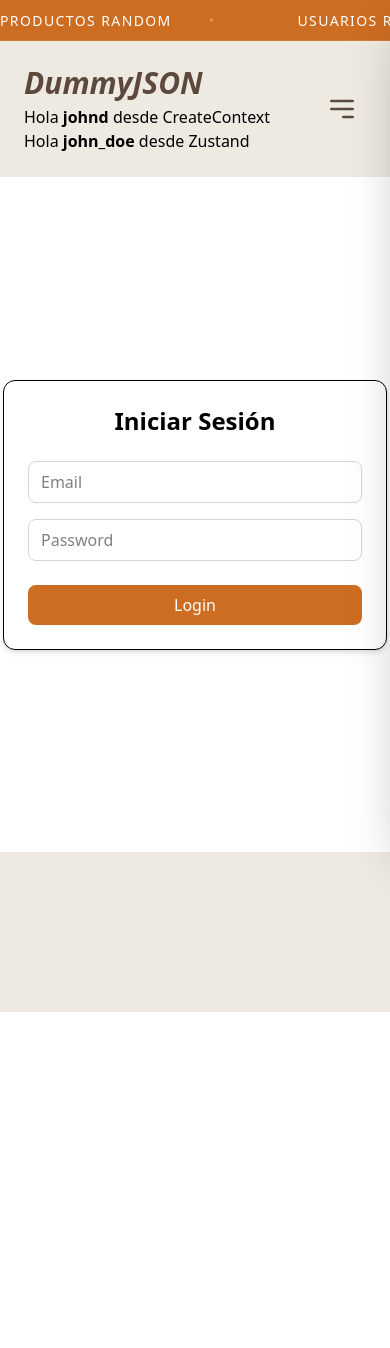
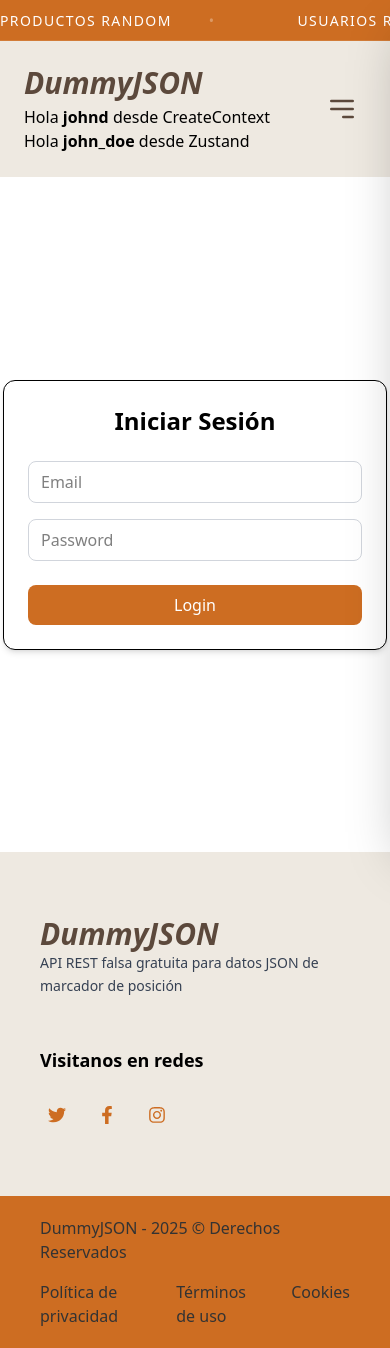
Before and after one commit to AAriela-Rivalta/Curso-react-GoodAps, a React (Vite) app: page / in a window 390 px wide. Before the commit the page ends 1012 px from the top, so only its background shows below. Built offline with nearby package versions, Linux system fonts and the light colour scheme.

Commit message:
Algunas correcciones de estilos

```diff
--- a/package.json
+++ b/package.json
@@ -17,6 +17,7 @@
     "react": "^19.2.0",
     "react-dom": "^19.2.0",
     "react-hook-form": "^7.68.0",
+    "react-icons": "^5.5.0",
     "react-router-dom": "^7.10.1",
     "sonner": "^2.0.7",
     "swiper": "^12.0.3",
--- a/src/components/layouts/Layouts.tsx
+++ b/src/components/layouts/Layouts.tsx
@@ -11,6 +11,8 @@
 import { MobileMenu } from '../ui/MobileMenu';
 
 import { TopTicker } from '../ui/TopTicker';
+
+import { FaTwitter, FaFacebookF, FaInstagram } from "react-icons/fa";
 
 export function Layouts() {
   const [isMenuOpen, setIsMenuOpen] = useState(false); // Estado para el menú
@@ -26,16 +28,16 @@
     navigate("/", { replace: true });
   }
 
-  if (!userWithContext) return null;
+  if (!userWithContext) return null; //Si por alguna razon context esta vacio, la app no mostrara nada
 
   return (
     <>
       <Toaster position="top-right" richColors />
 
-      {/* Nuevo Ticker arriba de todo */}
+      {/*Ticker arriba de todo */}
       <TopTicker />
 
-      {/* EL MENÚ DESLIZABLE */}
+      {/*MENÚ DESLIZABLE */}
       <MobileMenu
         isOpen={isMenuOpen}
         onClose={() => setIsMenuOpen(false)}
@@ -75,7 +77,52 @@
         <Outlet />
       </main>
 
-      <footer className='p-20 bg-[#eee9e1]'></footer>
+      <footer className=' bg-[#eee9e1] '>
+        <div className="max-w-7xl mx-auto px-10 py-16 grid grid-cols-1 md:grid-cols-2 gap-12">
+
+                    {/* Columna 1: Logo y Eslogan */}
+                    <div className="space-y-6">
+                        <Link to="/" className='text-3xl text-[#5c493c] font-bold italic'>DummyJSON</Link>
+                        <p className="text-gray-700 text-sm leading-relaxed">
+                            API REST falsa gratuita para datos JSON de marcador de posición
+                        </p>
+                    </div>
+
+                    <div className="grid grid-cols-1 sm:grid-cols-3 gap-8">
+
+
+
+
+                    {/* Columna 2: Redes Sociales */}
+                    <div>
+                        <h3 className="font-bold text-lg mb-6 ">Visitanos en redes</h3>
+                        <div className="flex gap-4 text-[#cd6d22]  ">
+                            <a href="#" className="p-2 rounded-full hover:bg-[#cd6d22] transition-colors hover:text-white">
+                                <FaTwitter size={18} />
+                            </a>
+                            <a href="#" className="p-2 rounded-full hover:bg-[#cd6d22] transition-colors hover:text-white">
+                                <FaFacebookF size={18} />
+                            </a>
+                            <a href="#" className="p-2 rounded-full hover:bg-[#cd6d22] transition-colors hover:text-white">
+                                <FaInstagram size={18} />
+                            </a>
+                        </div>
+                    </div>
+                    </div>
+                </div>
+
+                {/* Barra Inferior*/}
+                <div className="bg-[#cd6d22]">
+                    <div className="max-w-7xl mx-auto px-10 py-5 flex flex-col md:flex-row justify-between items-center text-[#333333]  gap-4">
+                        <p>DummyJSON - 2025 © Derechos Reservados</p>
+                        <div className="flex gap-10">
+                            <Link to="/" className="hover:underline">Política de privacidad</Link>
+                            <Link to="/" className="hover:underline">Términos de uso</Link>
+                            <Link to="/" className="hover:underline">Cookies</Link>
+                        </div>
+                    </div>
+                </div>
+      </footer>
     </>
   )
 }
--- a/src/components/ui/Cards.tsx
+++ b/src/components/ui/Cards.tsx
@@ -69,14 +69,15 @@
 
 //Renderizado enfocado en mostrar la información
   return (
-    <div className='flex flex-col items-center w-72 h-96 text-center border rounded-4xl p-5 relative bg-[#eee9e1]
+    <>
+    <div className='flex flex-col items-center w-72 h-100 text-center border rounded-4xl p-5 relative bg-[#eee9e1]
     hover:shadow-2xl transition-all duration-300'>
 
       {/* Imagen del producto */}
       <img
         src={src}
         alt={title}
-        className='w-44 h-44 object-contain'
+        className='w-45 h-45 object-contain'
       />
 
       {/* Título */}
@@ -128,9 +129,9 @@
           >
             Editar
           </button>
+      </div>
 
-
-      </div>
     </div>
+    </>
   );
 }
--- a/src/components/ui/EditForm.tsx
+++ b/src/components/ui/EditForm.tsx
@@ -44,8 +44,11 @@
     }, [initialData, reset]);
 
     function onSubmit(body: ProductFormData) {
+        const productToUpdate = {
+            id, body
+        };
     mutate(
-      { id, body }, //Le envia al hook el ID del producto y los nuevos datos (body)
+      { id, body: productToUpdate as any }, //Le envia al hook el ID del producto y los nuevos datos (body)
       {
         onSuccess: () => { //si el servidor responde que todo salio bien:
           toast.success('Producto actualizado') //muestra un mensaje de exito
--- a/src/components/ui/TopTicker.tsx
+++ b/src/components/ui/TopTicker.tsx
@@ -31,7 +31,7 @@
         {/* Repetimos los mensajes varias veces para que no haya huecos en el loop */}
         {[...messages, ...messages].map((text, index) => (
           <SwiperSlide key={index} style={{ width: 'auto' }}>
-            <span className="text-sm font-medium uppercase tracking-widest whitespace-nowrap">
+            <span className="text-sm font-medium tracking-widest whitespace-nowrap">
               {text} <span className="mx-8 opacity-30">•</span>
             </span>
           </SwiperSlide>
--- a/src/hooks/useDetailsProducts.ts
+++ b/src/hooks/useDetailsProducts.ts
@@ -5,6 +5,6 @@
   return useQuery({
     queryKey: ["product-details", id],
     queryFn: () => getDetailsProducts(id),
-    enabled: !!id, // 👈 evita correr el hook si no hay id
+    enabled: !!id, //evita correr el hook si no hay id
   });
 }
--- a/src/lib/api.ts
+++ b/src/lib/api.ts
@@ -9,6 +9,7 @@
 });
 
 // INTERCEPTOR DE REQUEST
+//antes de que salga cualquier peticion, revisa si hay un "token"
 api.interceptors.request.use(
   (config) => {
     const token = localStorage.getItem("token");
@@ -34,9 +35,6 @@
   (error) => {
     if (error.response?.status === 401) {
       console.log("Token inválido o expirado");
-      // acá después podés explicar:
-      // - logout
-      // - redirect a login
     }
 
     return Promise.reject(error);
--- a/src/pages/Form.tsx
+++ b/src/pages/Form.tsx
@@ -47,7 +47,7 @@
 
 
   function onSubmit(body: ProductFormData) {
-    mutate(body, {
+    mutate(body as any , {
       onSuccess: () => {
         toast.success('Producto creado')
         reset();
@@ -70,7 +70,7 @@
                 <div className="mb-6">
                     <h2 className="text-3xl font-bold text-gray-800">Nuevo Producto</h2>
                     <p className="text-gray-600 mt-2">Completa el formularios con validación Zod + React Hook Form</p>
-                     <p className="text-gray-900 mt-2">Hola{userWithZustand.username}</p>
+                     <p className="text-gray-900 mt-2">Hola {userWithZustand.username}</p>
                 </div>
                 <form onSubmit={handleSubmit(onSubmit)} className="space-y-6">
                     {/* Título */}
--- a/src/pages/Home.tsx
+++ b/src/pages/Home.tsx
@@ -40,15 +40,11 @@
             <div className='flex flex-wrap justify-center gap-5 mt-20'>
 
                 {data?.products.map((product) => ( //se agrego .products a API de DummyJSON, la cual devuelve un Objeto que contiene la lista adentro.
-                //se agrego otro data porque useAllProducts devuelve toda la respuesta de axios, que tiene otro data adentro
-                //data (React Query) -> AxiosResponse
-                //data.data -> respuesta real de la API
-                //data.data.products -> lista de productos
                     <Cards
                         key={product.id}
                         id={product.id}
 
-                        // Utilizamos las props que definiste en Cards.tsx
+                        // Utilizamos las props que definidas en Cards.tsx
                         title={product.title}
                         description={product.description}
                         price={product.price}
--- a/src/pages/ProductDetails.tsx
+++ b/src/pages/ProductDetails.tsx
@@ -18,7 +18,7 @@
    return (
         <>
             <section className='flex flex-col max-w-7xl m-auto p-10'>
-                <div className='bg-gray-300 p-1.5 rounded-xl w-max mb-2 text-sm'>{data.category}</div>
+                <div className='bg-[#cd6d22] p-1.5 rounded-xl w-max mb-2 text-sm text-white'>{data.category}</div>
                 <Cover title={data.title} />
 
                 <section className='flex gap-7 mt-14'>
@@ -26,7 +26,7 @@
                     <img
                         src={data.thumbnail}
                         alt={data.title}
-                        className='w-1/3 h-auto object-contain' // Añadí clases para control de tamaño
+                        className='w-1/3 h-auto object-contain hover:shadow-2xl' // Añadí clases para control de tamaño
                     />
 
                     <div className='flex flex-col gap-3'>
@@ -37,10 +37,13 @@
                                 <span className="text-lg text-green-600 ml-2"> (-{data.discountPercentage}%)</span>
                             }
                         </span>
-                        <p>{data.description}</p>
+                        <p className="italic">{data.description}</p>
                         <p className='text-sm text-gray-500'>Marca: {data.brand}</p>
                         <p className='text-sm text-gray-500'>Stock: {data.stock}</p>
-                        <p className='text-sm text-yellow-500'>Rating: {data.rating} / 5</p>
+                        <div className='flex items-center text-sm text-[#a75719] mt-2'>
+                            <span role="img" aria-label="Rating Star" className='mr-1'>⭐ Rating:</span>
+                            <span className='font-semibold text-[#a75719]'>{data.rating}</span>
+                        </div>
                     </div>
                 </section>
             </section>
--- a/src/services/index.ts
+++ b/src/services/index.ts
@@ -39,7 +39,7 @@
 
 // Products
 async function getAllProducts(): Promise<ProductsResponse> {
-  return api.get("/products");
+  return api.get("/products/category/smartphones");
 }
 
 async function getDetailsProducts(id: number): Promise<Product> {
```
Also changed, not shown: 1 other file (tests, documents, lock files or other folders).
